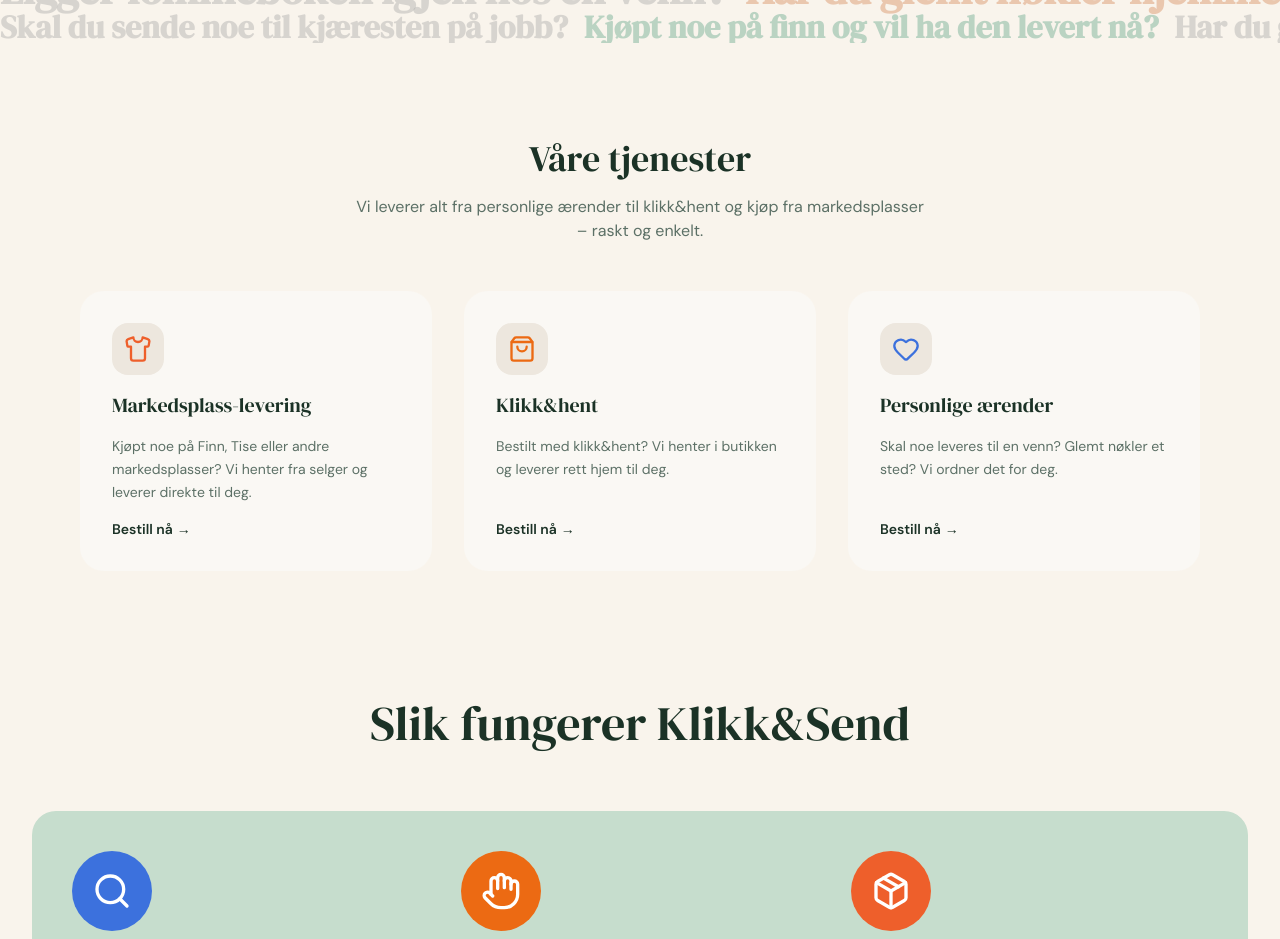
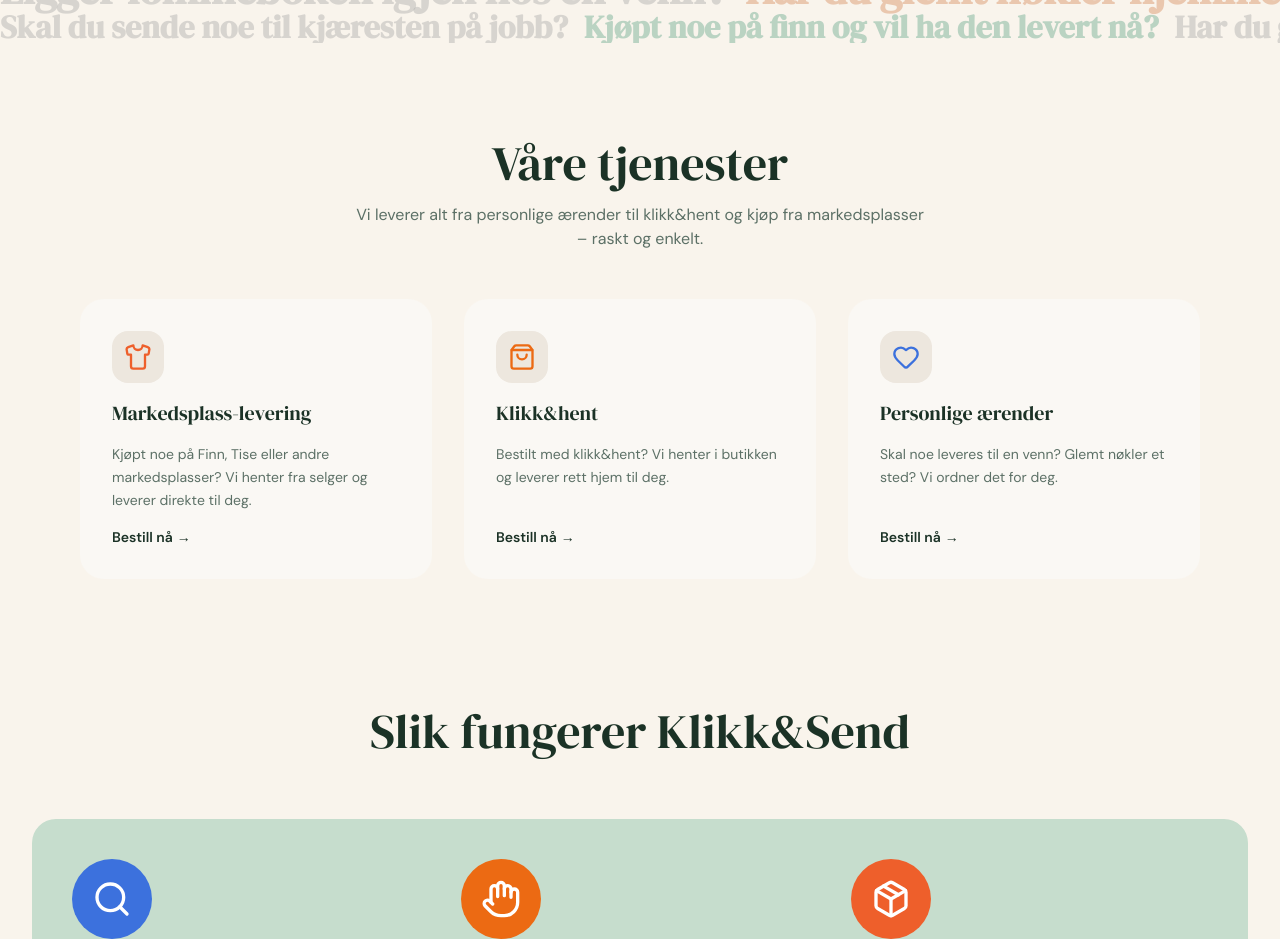
Before and after one commit to moreamakaveli-cyber/klikk-send-live, a Next.js app: page / in a window 1280 px wide. Shown: the part 1180-2119 px from the top of the page. Built offline with nearby package versions, Linux system fonts and the light colour scheme.

Commit message:
Gjør 'Våre tjenester' like stort som 'Slik fungerer Klikk&Send'

```diff
--- a/app/components/OurServices.tsx
+++ b/app/components/OurServices.tsx
@@ -43,7 +43,7 @@ export default function OurServices() {
   return (
     <div className="py-16 md:py-24" style={{ backgroundColor: 'hsl(36, 50%, 95%)' }}>
       <div className="max-w-[1400px] mx-auto px-6 md:px-12">
-        <h2 className="text-3xl md:text-4xl font-normal text-center mb-4" style={{ fontFamily: 'var(--font-serif), serif', color: 'hsl(150, 30%, 15%)' }}>
+        <h2 className="text-3xl md:text-4xl lg:text-5xl font-normal text-center mb-4" style={{ fontFamily: 'var(--font-serif), serif', color: 'hsl(150, 30%, 15%)' }}>
           Våre tjenester
         </h2>
         <p className="text-center mb-12 max-w-xl mx-auto" style={{ fontFamily: 'var(--font-sans), sans-serif', color: 'hsl(150, 10%, 40%)' }}>
```
